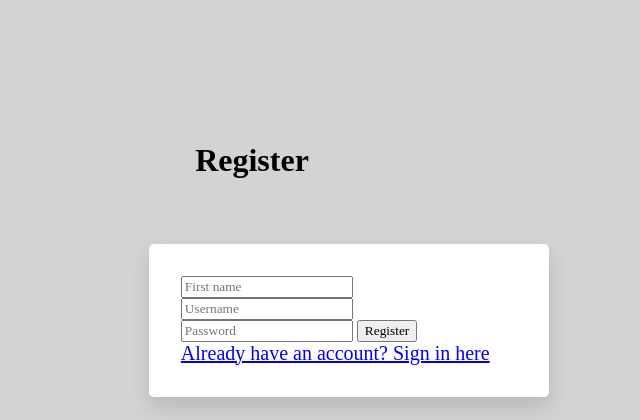
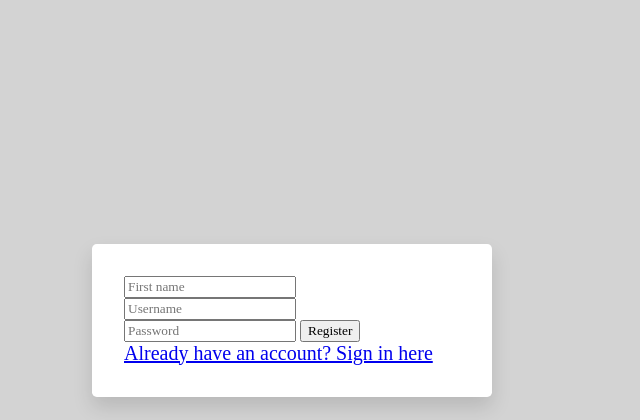
Before and after one commit to ashahnami/typing-game, a PHP site: page /register.php in a window 1280 px wide. Shown: the top 420 px of the page, without its empty margins (348-988 px from the left). Run offline with PHP 8.4, Linux system fonts and the light colour scheme; data that the repository does not hold is empty.

Commit message:
Revert "headers to sign up and register"
This reverts commit 617396bbed0a073a89e2a53d25399833d578651e.

```diff
--- a/login.php
+++ b/login.php
@@ -41,7 +41,6 @@
     <link rel="stylesheet" href="styles.css"> <!-- link stylesheet -->
 </head>
 <body>
-    <h1 style="position:relative; bottom: 10rem; left: 8rem;">Sign in</h1>
     <div class="container2">
         <form method="post"> <!-- creates login form -->
 
--- a/register.php
+++ b/register.php
@@ -39,8 +39,6 @@
     <link rel="stylesheet" href="styles.css"> <!-- link stylesheet -->
 </head>
 <body>
-
-    <h1 style="position:relative; bottom: 10rem; left: 10rem;">Register</h1>
     <div class="container2">
         <form method="post">
 
```
